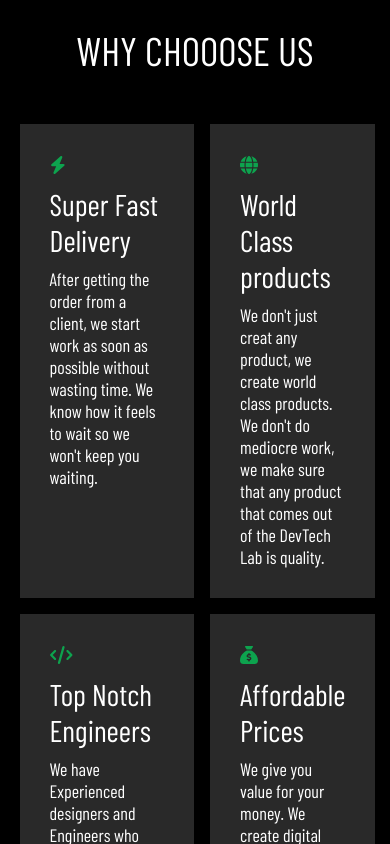
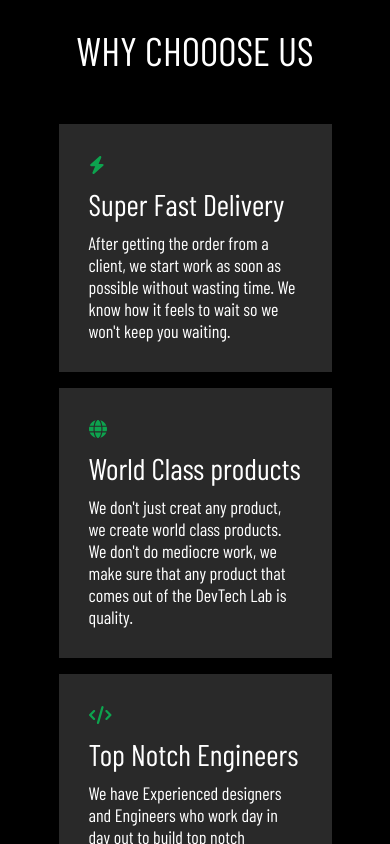
Before and after one commit to abrusu-collins/DevTech, a React (Create React App) app: page / in a window 390 px wide. Shown: the part 2840-3684 px from the top of the page. Built offline with nearby package versions, Linux system fonts and the light colour scheme.

Commit message:
good work

```diff
--- a/src/sass/_responsiveness.scss
+++ b/src/sass/_responsiveness.scss
@@ -104,7 +104,7 @@
     }
   }
 }
-@media screen and (max-width: 801px) {
+@media screen and (max-width: 701px) {
   .services {
     & .main-services {
       width: 70%;
@@ -137,6 +137,15 @@
     }
   }
 }
+@media screen and (max-width: 701px) {
+    .why {
+      & .reasons {
+        width: 70%;
+        grid-template-columns: 1fr;
+
+      }
+    }
+  }
 //process
 @media screen and (max-width: 1201px) {
   .process {
@@ -145,6 +154,18 @@
     }
   }
 }
+@media screen and (max-width: 701px) {
+    .process {
+      & .processes {
+        grid-template-columns: 1fr;
+        width: 70%;
+        grid-gap: 1rem;
+        & div{
+            background-color: $why_background;
+        }
+      }
+    }
+  }
 //works
 @media screen and (max-width: 1341px) {
   .works {
--- a/src/styles/index.css
+++ b/src/styles/index.css
@@ -400,7 +400,7 @@ body {
     width: 90%;
   }
 }
-@media screen and (max-width: 801px) {
+@media screen and (max-width: 701px) {
   .services .main-services {
     width: 70%;
   }
@@ -424,9 +424,25 @@ body {
     width: 90%;
   }
 }
+@media screen and (max-width: 701px) {
+  .why .reasons {
+    width: 70%;
+    grid-template-columns: 1fr;
+  }
+}
 @media screen and (max-width: 1201px) {
   .process .processes {
     width: 90%;
+  }
+}
+@media screen and (max-width: 701px) {
+  .process .processes {
+    grid-template-columns: 1fr;
+    width: 70%;
+    grid-gap: 1rem;
+  }
+  .process .processes div {
+    background-color: #292929;
   }
 }
 @media screen and (max-width: 1341px) {
```
